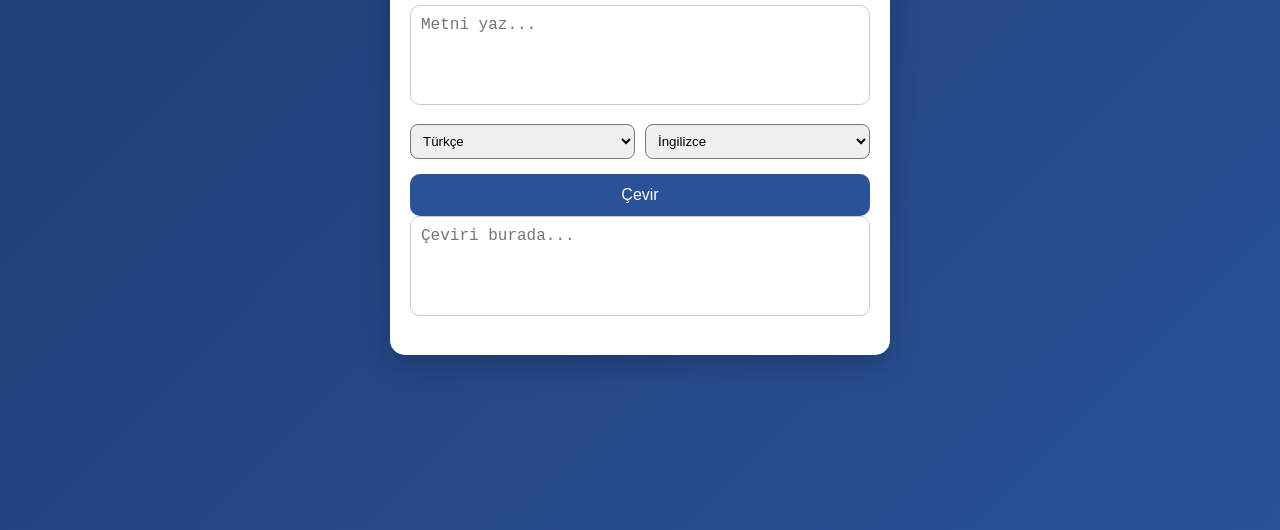
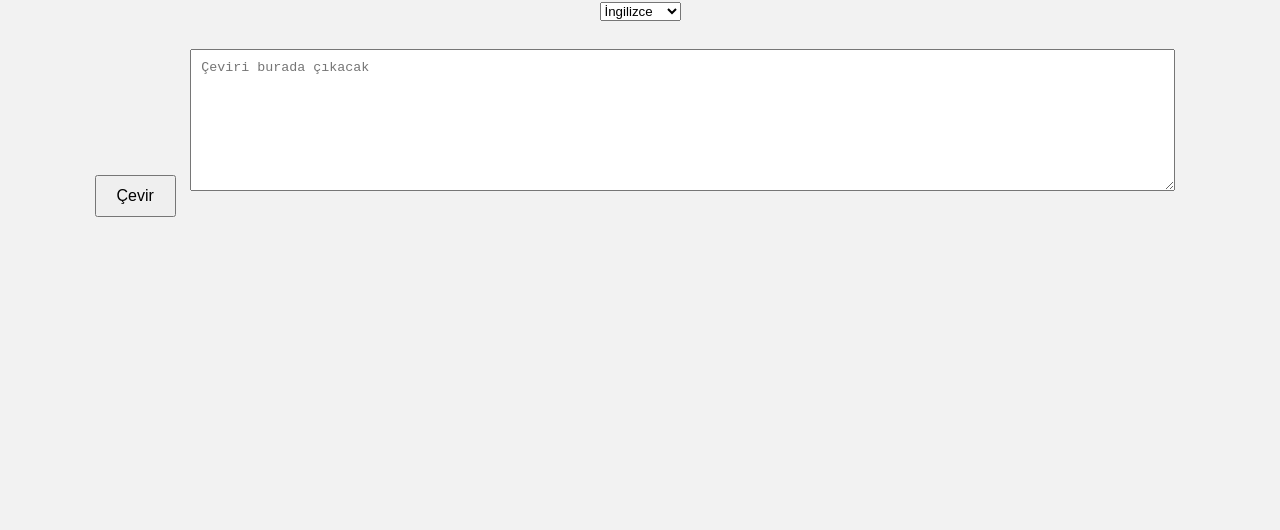
Before and after one commit to akdagyusuferen44-coder/fsal-evri, a plain HTML site: page index.html in a window 1280 px wide. Shown: the part 270-800 px from the top of the page. Drawn offline with Linux system fonts and the light colour scheme.

Commit message:
Update index.html

```diff
--- a/index.html
+++ b/index.html
@@ -3,100 +3,36 @@
 <head>
 <meta charset="UTF-8">
 <meta name="viewport" content="width=device-width, initial-scale=1.0">
-<title>Hızlı Çeviri</title>
-
+<title>Basit Çeviri</title>
 <style>
-* {
-    box-sizing: border-box;
+body{
+font-family: Arial;
+text-align:center;
+background:#f2f2f2;
+padding:30px;
 }
 
-body {
-    margin: 0;
-    font-family: Arial, sans-serif;
-    background: linear-gradient(135deg, #1e3c72, #2a5298);
-    display: flex;
-    justify-content: center;
-    align-items: center;
-    min-height: 100vh;
-    padding: 20px;
+textarea{
+width:80%;
+height:120px;
+margin:10px;
+padding:10px;
 }
 
-.container {
-    background: white;
-    width: 100%;
-    max-width: 500px;
-    padding: 20px;
-    border-radius: 15px;
-    box-shadow: 0 10px 30px rgba(0,0,0,0.2);
-}
-
-h1 {
-    text-align: center;
-    margin-bottom: 20px;
-}
-
-textarea {
-    width: 100%;
-    min-height: 100px;
-    padding: 10px;
-    border-radius: 10px;
-    border: 1px solid #ccc;
-    resize: none;
-    font-size: 16px;
-    margin-bottom: 15px;
-}
-
-.select-group {
-    display: flex;
-    gap: 10px;
-    margin-bottom: 15px;
-}
-
-select {
-    flex: 1;
-    padding: 8px;
-    border-radius: 8px;
-}
-
-button {
-    width: 100%;
-    padding: 12px;
-    border: none;
-    border-radius: 10px;
-    background: #2a5298;
-    color: white;
-    font-size: 16px;
-    cursor: pointer;
-    transition: 0.3s;
-}
-
-button:hover {
-    background: #1e3c72;
-}
-
-/* Mobil için ekstra ayar */
-@media (max-width: 480px) {
-    h1 {
-        font-size: 20px;
-    }
+button{
+padding:10px 20px;
+font-size:16px;
+cursor:pointer;
 }
 </style>
 </head>
 
 <body>
 
-<div class="container">
-    <h1>🌍 Mobil Çeviri</h1>
+<h2>Çeviri Sitesi</h2>
 
-    <textarea id="inputText" placeholder="Metni yaz..."></textarea>
-
-    <div class="select-group">
-        <select id="sourceLang">
-            <option value="tr">Türkçe</option>
-            <option value="en">İngilizce</option>
-            <option value="de">Almanca</option>
-            <option value="fr">Fransızca</option>
-        </select>
+<textarea id="inputText" placeholder="Metin yaz"></textarea>
+<br>
 
 <select id="targetLang">
 <option value="en">İngilizce</option>
@@ -104,28 +40,26 @@ button:hover {
 <option value="de">Almanca</option>
 <option value="fr">Fransızca</option>
 </select>
-    </div>
+
+<br><br>
 
 <button onclick="translateText()">Çevir</button>
 
-    <textarea id="outputText" placeholder="Çeviri burada..." readonly></textarea>
-</div>
+<textarea id="outputText" placeholder="Çeviri burada çıkacak"></textarea>
 
 <script>
-function translateText() {
+async function translateText() {
+
 let text = document.getElementById("inputText").value;
-    let source = document.getElementById("sourceLang").value;
 let target = document.getElementById("targetLang").value;
 
-    fetch(https://api.mymemory.translated.net/get?q=${text}&langpair=${source}|${target})
-    .then(response => response.json())
-    .then(data => {
-        document.getElementById("outputText").value =
-        data.responseData.translatedText;
-    })
-    .catch(error => {
-        alert("Bir hata oluştu!");
-    });
+let url = "https://api.mymemory.translated.net/get?q=" + text + "&langpair=tr|" + target;
+
+let response = await fetch(url);
+let data = await response.json();
+
+document.getElementById("outputText").value = data.responseData.translatedText;
+
 }
 </script>
 
```
Lines whose indentation alone changed are shown as unchanged.
